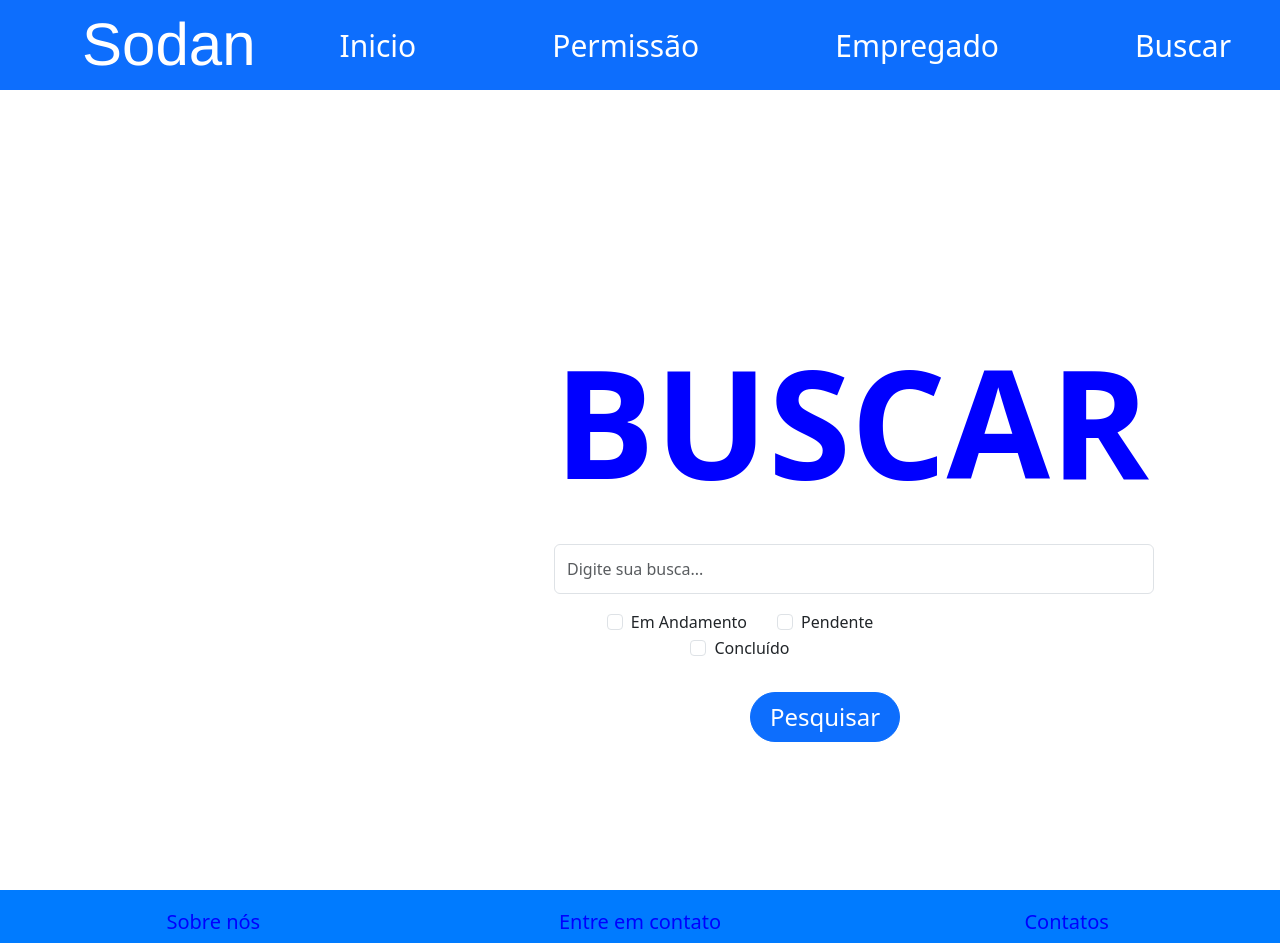
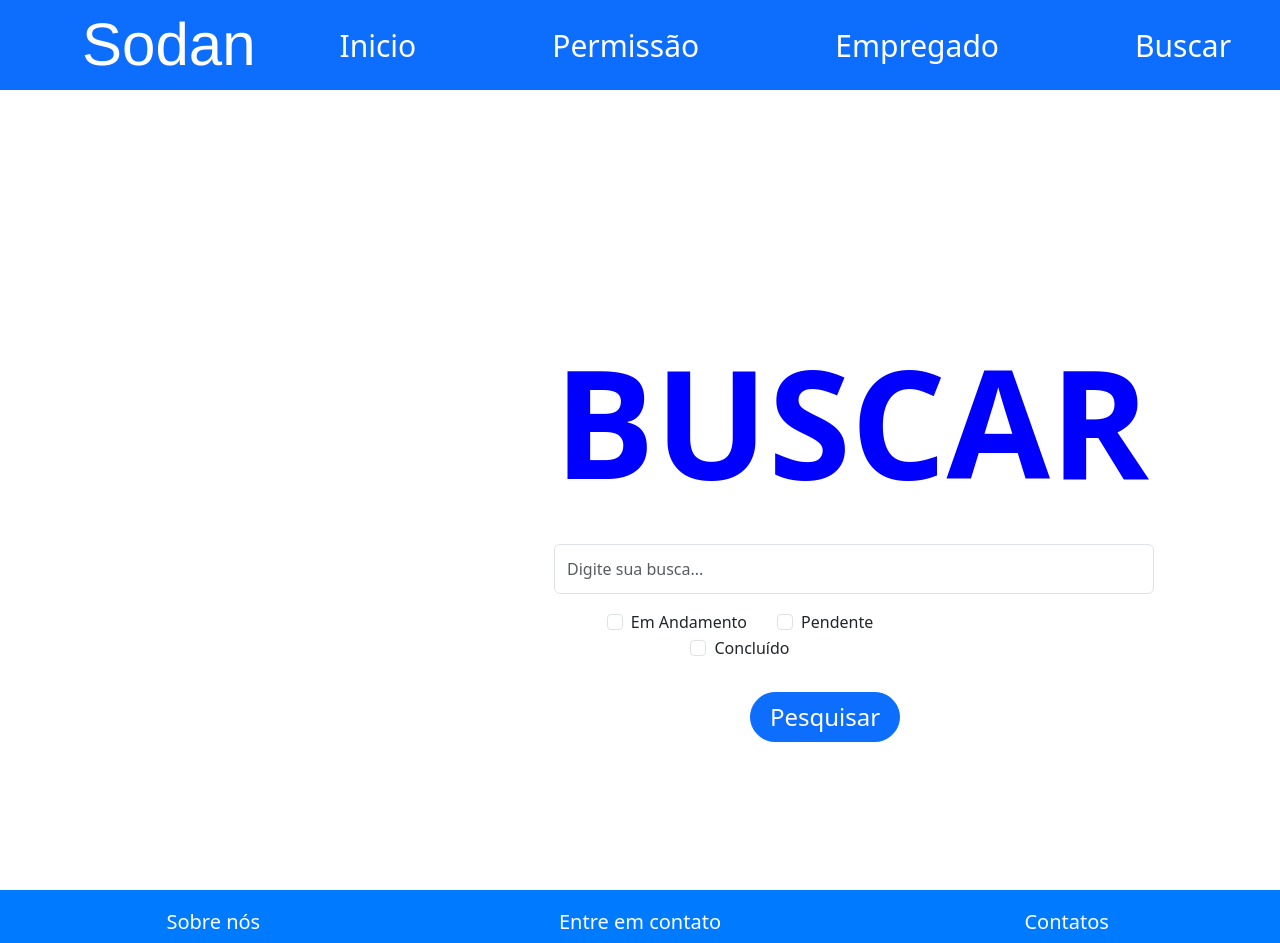
Before and after one commit to VictorioCN/Sodan, a React (Create React App) app: page /buscar in a window 1280 px wide. Shown: the top 943 px of the page. Built offline with nearby package versions, Linux system fonts and the light colour scheme.

Commit message:
mudando o footer

```diff
--- a/src/components/MyFooter.module.css
+++ b/src/components/MyFooter.module.css
@@ -9,3 +9,7 @@
   width: 100%; /* ocupa toda a largura */
   margin: 0; /* remove margens externas */
 }
+
+h5{
+  color: white;
+}
--- a/src/pages/Home.jsx
+++ b/src/pages/Home.jsx
@@ -29,8 +29,8 @@ const Home = () => {
             <Card.Body>
               <Card.Title className={style.titulo}>Nossa História</Card.Title>
               <Card.Text className={style.texto}>
-                Fundada em 2024, nossa empresa nasceu com o objetivo de mostrar se as pessoas são aptas á realizarem suas funções
-                . Ao longo desse ano, expandimos nossos
+                Fundada em 2024, nossa empresa nasceu com o objetivo de mostrar se as pessoas são aptas á realizarem suas funções.
+                 Ao longo desse ano, expandimos nossos
                 serviços e, hoje, somos referência em consulta de status de treinamento.
                 Estamos comprometidos em oferecer as melhores experiências
                 de aprendizado.
```
Also changed, not shown: 1 other file (tests, documents, lock files or other folders).
